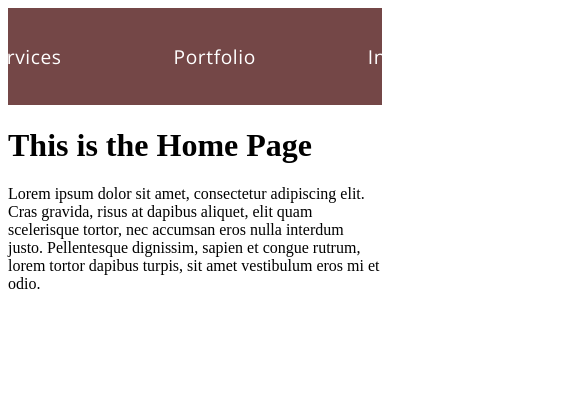
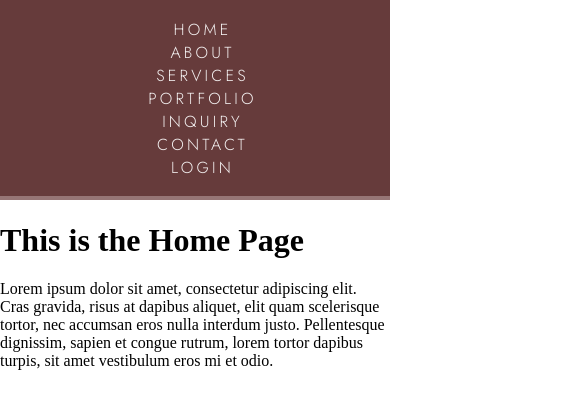
Before and after one commit to daneski9/LacyWebApplication, a React (Create React App) app: page / in a window 390 px wide. Shown: the top 408 px of the page, 585 px wide, since content can reach past the window. Built offline with nearby package versions, Linux system fonts and the light colour scheme.

Commit message:
#97 made nav bar responsive to all screen sizes

```diff
--- a/src/components/Navbar.css
+++ b/src/components/Navbar.css
@@ -1,37 +1,55 @@
 /* testing some google fonts, can change fonts later if desired */
-@import url('https://fonts.googleapis.com/css2?family=Asap:wght@200;400&family=Fjalla+One&family=IBM+Plex+Sans&family=Mulish:wght@200&family=Open+Sans:wght@300;400&display=swap');
+@import url('https://fonts.googleapis.com/css2?family=Asap:wght@200;400&family=Fjalla+One&family=IBM+Plex+Sans&family=Jost:wght@300&family=Mulish:wght@200&display=swap');
 
-.navbar {
-    background-color: #744747;
-    justify-content: space-between;
-    padding: 1.2em;
-    font-family: 'Open Sans', sans-serif;
-
-
+  body{
+    margin: 0;
   }
 
-  .navbar ul {
+  .navbar {
+    background-color: #501e1ede;
+    justify-content: space-between;
+    padding: 1em;
+    font-family: 'Jost', sans-serif;
+    border-bottom: 4px solid #bba3a38f;
+  }
+
+  ul {
     list-style: none;
     display: flex;
-    gap: 7em;
     justify-content: center;
-
+    margin-right: 25px;
+    gap: 4%;
+  }
+  a {
+    color: #ffffffea;
+    text-decoration: none;
+    font-size: 1.1em;
+    letter-spacing: 0.02em;
+    font-weight: 300;
+    transition: all 0.3s ease-in-out;
+    text-transform: uppercase;
   }
 
-
-  .navbar a {
-    color: #ffffff;
-    text-decoration: none;
-    font-size: 1.2em;
-    letter-spacing: 0.03em;
-    font-weight: 300;
-
-    transition: all 0.2s ease-in-out;
-
+  a:hover{
+    color: #f84a4a;
+    text-shadow: 3px 2px 2px rgb(146, 0, 0);
   }
 
-  .navbar a:hover {
-    color: #ffffff;
-    text-shadow: 0px 2px 1px rgb(255, 38, 38);
-    font-size: 1.25em;
+  /* Media query for responsive design */
+  @media (max-width: 660px) {
+  ul {
+    flex-wrap: wrap;
+    text-align:center;
+    margin-right: 25px;
   }
+  li {
+    width: 100%;
+  }
+  a {
+    font-size: 1em;
+    letter-spacing: 0.20em;
+  }
+  .navbar {
+    padding: 0.1em;
+  }
+}
```
